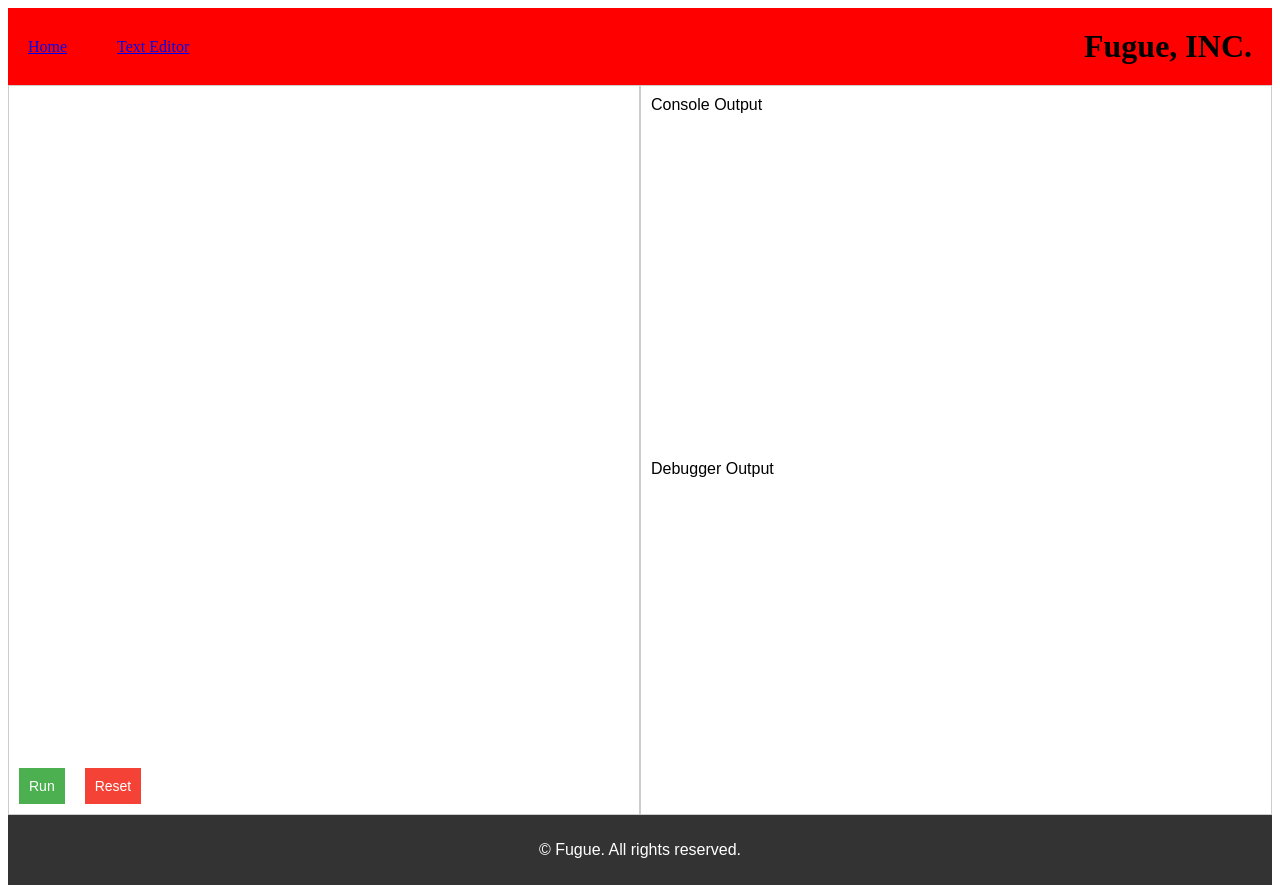
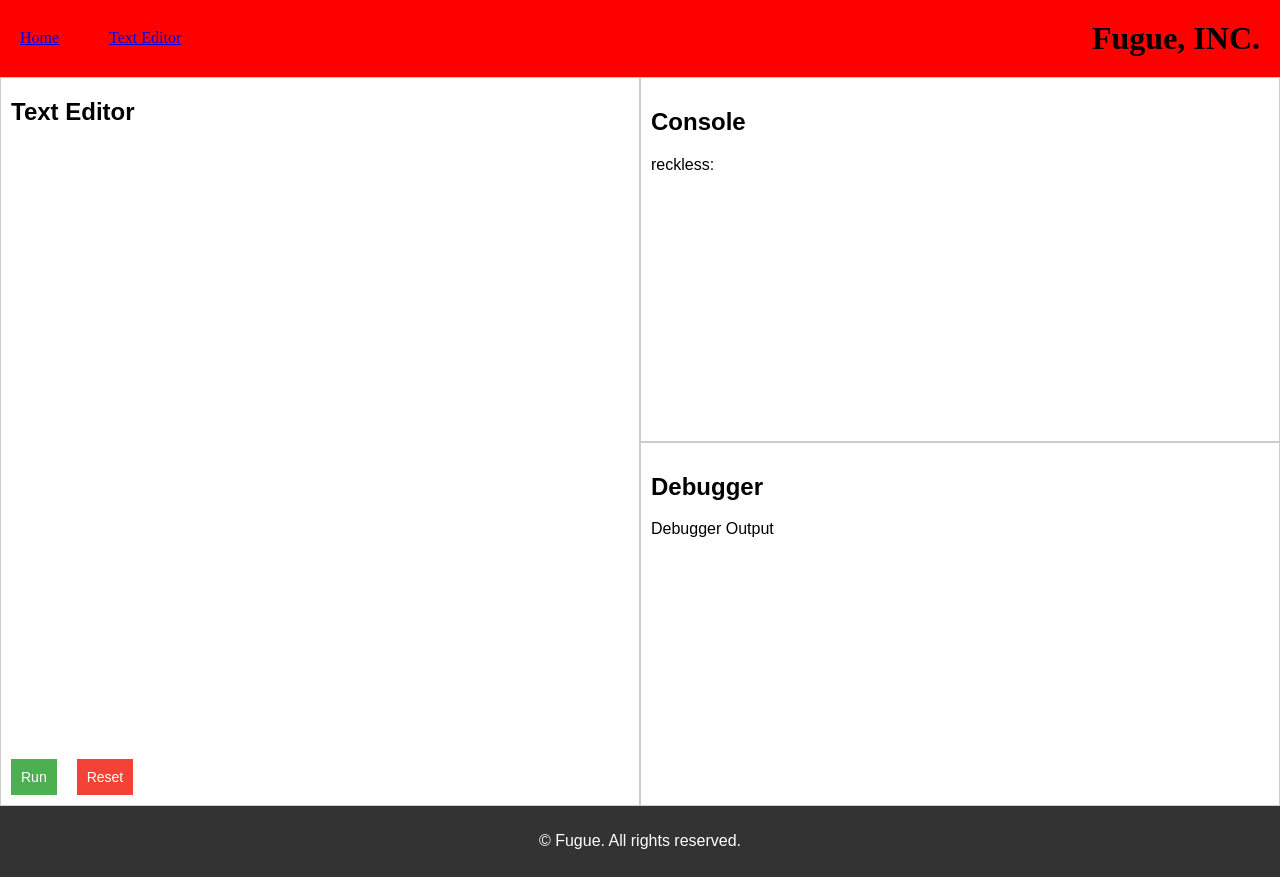
Before and after one commit to Amadoub02/fugue, an Angular app: page /editor-component in a window 1280 px wide. Built offline with nearby package versions, Linux system fonts and the light colour scheme.

Commit message:
Fixed Console Output and added toggle feature

```diff
--- a/src/app/app.module.ts
+++ b/src/app/app.module.ts
@@ -6,13 +6,10 @@ import { NgModule } from '@angular/core';
 
 @NgModule({
   declarations: [
-    AppComponent,
   ],
   imports: [
     BrowserModule,
     FormsModule,
-    NgModel,
   ],
-  bootstrap: [AppComponent]
 })
 export class AppModule { }
--- a/src/app/editor/editor.component.css
+++ b/src/app/editor/editor.component.css
@@ -5,6 +5,10 @@ body {
     display: flex;
     flex-direction: column;
     height: 100vh;
+}
+
+* {
+    box-sizing: border-box;
 }
 
 #editor-container {
@@ -34,12 +38,19 @@ body {
     flex: 1;
     padding: 10px;
     overflow: auto;
+    border-bottom: 1px solid #ccc;
+}
+
+#console-content {
+    margin: 0;
+    padding: 0;
 }
 
 #debugger {
     flex: 1;
     padding: 10px;
     overflow: auto;
+    border-top: 1px solid #ccc;
 }
 
 textarea {
@@ -79,3 +90,36 @@ footer {
     background-color: #333;
     color: white;
 }
+
+.horizontal-container {
+    display: flex;
+    align-items: center;
+    padding: 0;
+    justify-content: flex-start;
+}
+
+.horizontal-container p {
+    margin: 0;
+    line-height: 1;
+}
+
+#text-editor-name {
+    margin-left: 10px;
+}
+
+#username {
+    /* margin-right: 10px; */
+    display: inline-block;
+}
+
+#commandline-content {
+    display: inline-block;
+    flex: 1;
+}
+
+#commandline {
+    border: none;
+    outline: none;
+    display: inline-block;
+    width: 100%;
+}
--- a/src/app/editor/editor.component.html
+++ b/src/app/editor/editor.component.html
@@ -1,122 +1,40 @@
-<!DOCTYPE html>
 <html lang="en">
 <head>
     <meta charset="UTF-8">
     <meta name="viewport" content="width=device-width, initial-scale=1.0">
-    <style>
-        body {
-            margin: 0;
-            padding: 0;
-            font-family: Arial, sans-serif;
-            display: flex;
-            flex-direction: column;
-            height: 100vh;
-        }
-
-        #editor-container {
-            display: flex;
-            flex: 1;
-            overflow: hidden;
-        }
-
-        #code-editor {
-            flex: 1;
-            border: 1px solid #ccc;
-            overflow: hidden;
-            position: relative;
-            display: flex;
-            flex-direction: column;
-        }
-
-        #console-debugger {
-            flex: 1;
-            border: 1px solid #ccc;
-            overflow: hidden;
-            display: flex;
-            flex-direction: column;
-        }
-
-        #console {
-            flex: 1;
-            padding: 10px;
-            overflow: auto;
-        }
-
-        #debugger {
-            flex: 1;
-            padding: 10px;
-            overflow: auto;
-        }
-
-        textarea {
-            width: 100%;
-            height: calc(100% - 20px); /* Adjust for padding */
-            padding: 10px;
-            box-sizing: border-box;
-            border: none;
-            outline: none;
-            resize: none;
-            font-size: 14px;
-            line-height: 1.5;
-        }
-
-        button {
-            padding: 10px;
-            margin: 10px;
-            font-size: 14px;
-            cursor: pointer;
-        }
-
-        #run-button {
-            background-color: #4CAF50;
-            color: white;
-            border: none;
-        }
-
-        #reset-button {
-            background-color: #f44336;
-            color: white;
-            border: none;
-        }
-
-        footer {
-            text-align: center;
-            padding: 10px;
-            background-color: #333;
-            color: white;
-        }
-    </style>
+    <link rel="stylesheet" href="https://cdnjs.cloudflare.com/ajax/libs/normalize/8.0.1/normalize.min.css">
+    <style></style>
 </head>
 <body>
-
     <div id="editor-container">
         <div id="code-editor">
+            <h2 id="text-editor-name">Text Editor</h2>
             <textarea #editor (input)="onEditorInput()"></textarea>
             <div>
                 <button (click)="runCode()" id="run-button">Run</button>
                 <button id="reset-button">Reset</button>
             </div>
         </div>
-
         <div id="console-debugger">
-            <div id="console">
-                <!-- Placeholder for console content -->
-                Console Output
+            <div id="console" (click)="toggleConsole()">
+                <h2>Console</h2>
+                <div id="content">
+                    <p id="console-content" [innerHTML]="consoleContent" placeholder="Console Output"></p>
+                </div>
+                <div class="horizontal-container">
+                    <p id="username">reckless:</p>
+                    <p id="commandline-content" ><input id="commandline" type="text" placeholder="" (keydown.enter)="onKeydown($event)"></p>
+                </div>
             </div>
             <div id="debugger">
+                <h2>Debugger</h2>
                 <!-- Placeholder for debugger content -->
-                Debugger Output
+                <p>Debugger Output</p>
             </div>
         </div>
     </div>
-
     <footer>
         <p>© Fugue. All rights reserved.</p>
     </footer>
-
-    <script>
-        // Your JavaScript code goes here
-    </script>
-
 </body>
 </html>
--- a/src/app/editor/editor.component.ts
+++ b/src/app/editor/editor.component.ts
@@ -41,4 +41,13 @@ export class EditorComponent {
       this.editor.nativeElement.value = '';
     }
   }
+
+  toggleConsole() {
+    setTimeout(()=> {
+      const input = document.getElementById("commandline");
+      if(input) {
+        input.focus();
+      }
+    });
+  }
 }
```
Also changed, not shown: src/app/app.component.ts (+12 -1 lines).
